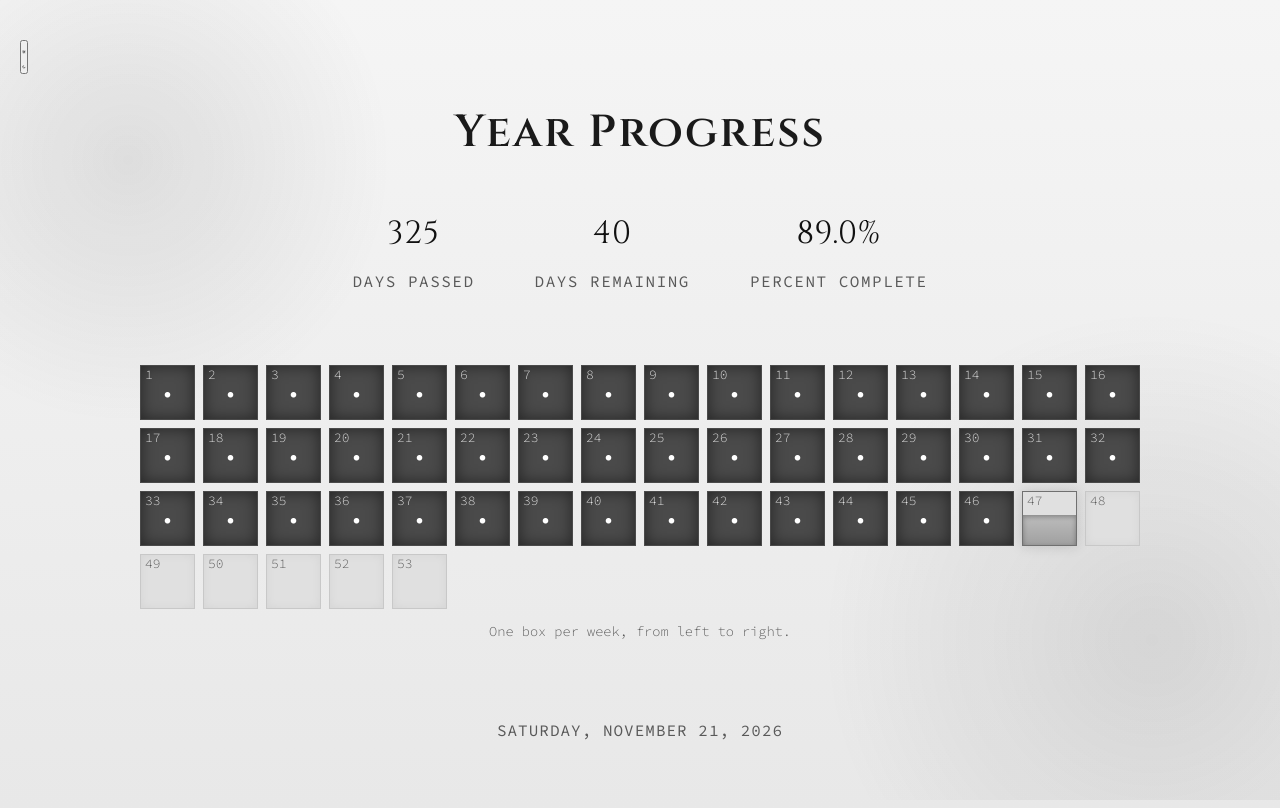
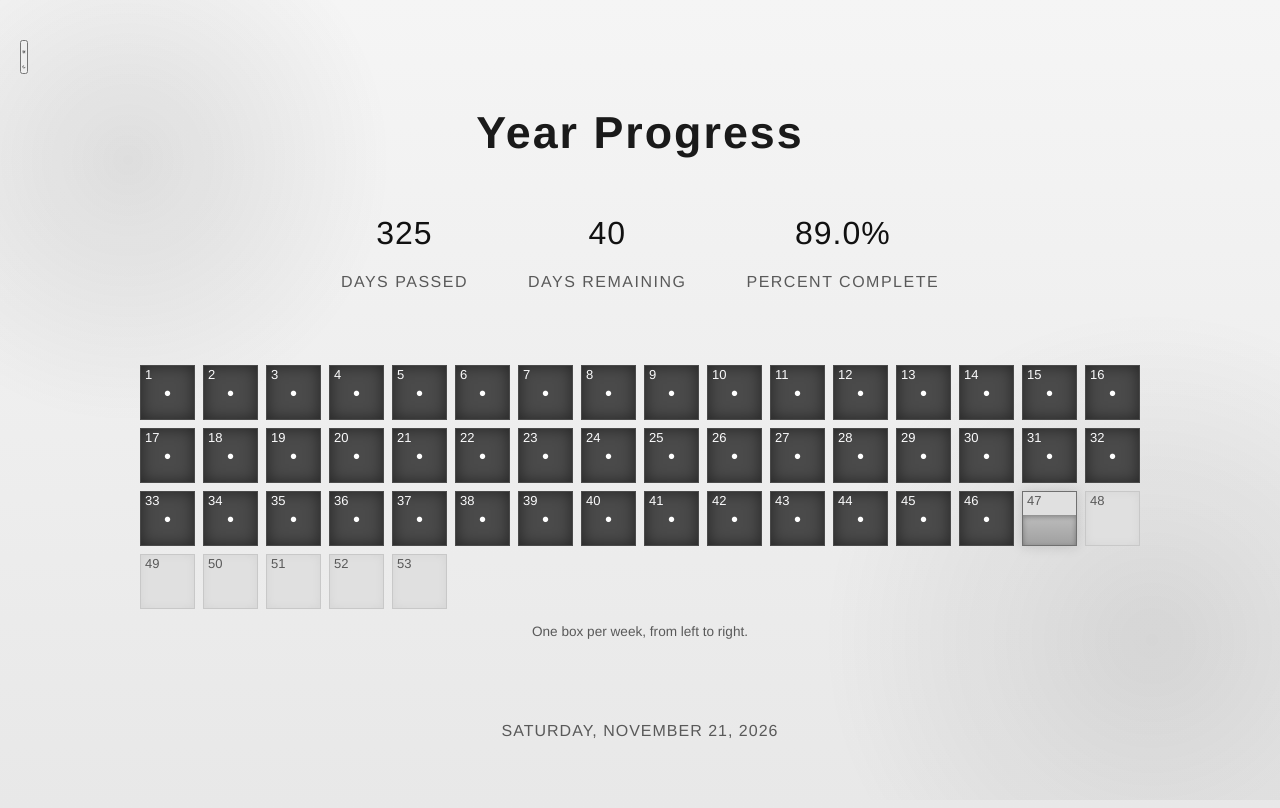
Before and after one commit to ashik-maybe/year-progress, a website built with Vite: page index.html in a window 1280 px wide. Built offline with nearby package versions, Linux system fonts and the light colour scheme.

Commit message:
style: wire components to the tokens
Components now read colors from the shared tokens. System sans replaces the two custom families.

```diff
--- a/src/style.css
+++ b/src/style.css
@@ -57,9 +57,9 @@
 
 body {
     background: linear-gradient(180deg, #0a0a0a 0%, #121212 100%);
-    color: #c0c0c0;
-    font-family: 'Source Code Pro', monospace;
-    font-weight: 300;
+    color: var(--text);
+    font-family: var(--sans);
+    font-weight: 400;
     line-height: 1.6;
     min-height: 100vh;
     min-height: 100dvh;
@@ -96,12 +96,12 @@ header {
 }
 
 h1 {
-    font-family: 'Cinzel', serif;
+    font-family: var(--sans);
     font-size: clamp(1.6rem, 6vw, 2.8rem);
     font-weight: 600;
     letter-spacing: 2px;
     margin-bottom: clamp(20px, 5vw, 40px);
-    color: #d0d0d0;
+    color: var(--text);
     text-shadow: 0 0 15px rgba(180, 180, 180, 0.1);
     position: relative;
 }
@@ -118,10 +118,10 @@ h1 {
 }
 
 .stat-number {
-    font-family: 'Cinzel', serif;
+    font-family: var(--sans);
     font-size: clamp(1.2rem, 4vw, 2rem);
     font-weight: 400;
-    color: #e0e0e0;
+    color: var(--ink);
     display: block;
     margin-bottom: 10px;
     font-variant-numeric: tabular-nums;
@@ -131,7 +131,7 @@ h1 {
 .stat-label {
     font-size: clamp(0.875rem, 2vw, 1rem);
     letter-spacing: 1.5px;
-    color: #858585;
+    color: var(--muted);
     text-transform: uppercase;
     font-weight: 400;
 }
@@ -146,16 +146,16 @@ h1 {
 
 .progress-box {
     aspect-ratio: 1;
-    background-color: #181818;
-    border: 1px solid #2a2a2a;
+    background-color: var(--dial);
+    border: 1px solid var(--lip);
     position: relative;
     transition: background-color 0.3s ease, border-color 0.3s ease, box-shadow 0.3s ease;
     box-shadow: inset 0 0 10px rgba(0, 0, 0, 0.3);
 }
 
 .progress-box.filled {
-    background-color: #6a6a6a;
-    border-color: #6a6a6a;
+    background-color: var(--ink);
+    border-color: var(--ink);
     box-shadow: inset 0 0 15px rgba(0, 0, 0, 0.5);
 }
 
@@ -165,13 +165,13 @@ h1 {
     top: 50%;
     left: 50%;
     transform: translate(-50%, -50%);
-    color: #e0e0e0;
+    color: var(--dial);
     font-size: clamp(12px, 2vw, 20px);
     line-height: 1;
 }
 
 .progress-box.filled .week-number {
-    color: #e0e0e0;
+    color: var(--dial);
 }
 
 .progress-box.partial .week-number {
@@ -181,7 +181,7 @@ h1 {
 .progress-box.partial {
     position: relative;
     overflow: hidden;
-    background-color: #181818;
+    background-color: var(--dial);
 }
 
 .progress-box.partial::after {
@@ -191,19 +191,19 @@ h1 {
     left: 0;
     width: 100%;
     height: var(--fill-height, 0%);
-    background: linear-gradient(180deg, #2a2a2a 0%, #353535 100%);
+    background: var(--lip);
     box-shadow: inset 0 2px 5px rgba(0, 0, 0, 0.3);
 }
 
 .progress-box.today {
-    border-color: #404040;
-    box-shadow: 0 0 15px rgba(64, 64, 64, 0.2);
+    border-color: var(--accent);
+    box-shadow: 0 0 0 2px var(--accent);
 }
 
 .current-date {
     text-align: center;
     font-size: clamp(0.875rem, 2vw, 1rem);
-    color: #858585;
+    color: var(--muted);
     letter-spacing: 1px;
     padding: clamp(15px, 4vw, 25px) 0;
     font-weight: 400;
@@ -222,14 +222,14 @@ h1 {
     top: 2px;
     left: 4px;
     font-size: clamp(11px, 1.2vw, 13px);
-    color: #8a8a8a;
+    color: var(--muted);
     line-height: 1;
 }
 
 .grid-caption {
     text-align: center;
     font-size: clamp(0.7rem, 2vw, 0.85rem);
-    color: #858585;
+    color: var(--muted);
     margin: 0 auto 50px;
 }
 
```
